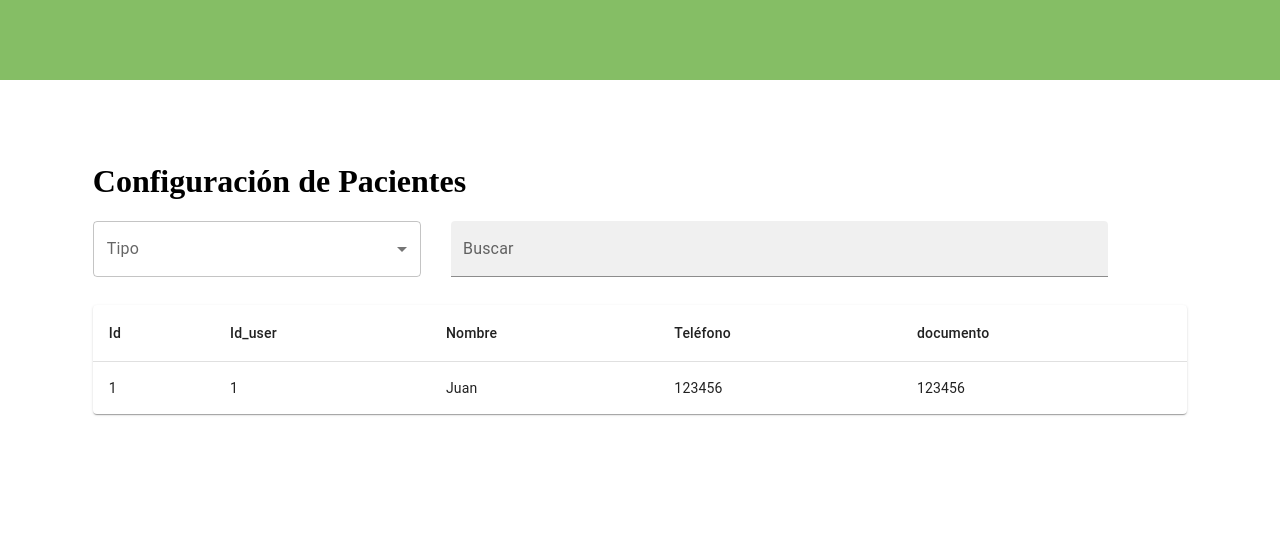
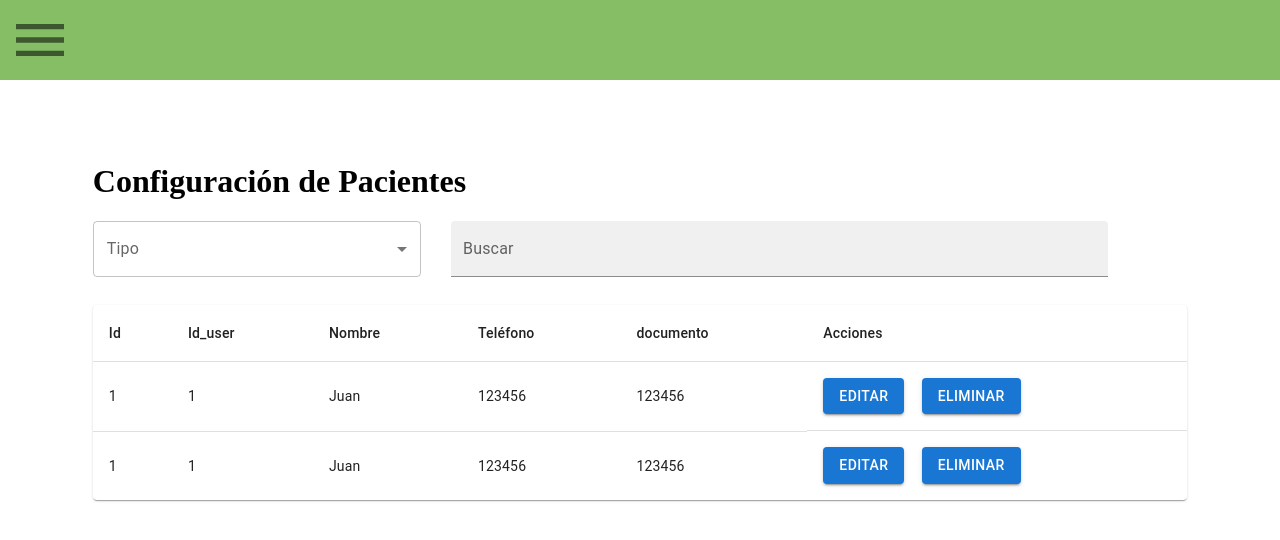
Before and after one commit to SSR-Med/luz-calendary-front, a React (Vite) app in the folder frontend/: page /patient in a window 1280 px wide. Shown: the top 540 px of the page. Built offline with nearby package versions, Linux system fonts and the light colour scheme.

Commit message:
Feature(Buttons in configuration tables)

```diff
--- a/frontend/src/components/Configuration.tsx
+++ b/frontend/src/components/Configuration.tsx
@@ -3,8 +3,11 @@ import "/src/static/css/configuration/Configuration.css"
 // Dependencies
 import { useState } from "react";
 import { TextField,SelectChangeEvent, FormControl, InputLabel, Select, MenuItem,
-    TableContainer, Paper, Table, TableHead ,TableBody, TableRow, TableCell
+    TableContainer, Paper, Table, TableHead ,TableBody, TableRow, TableCell,
+    IconButton, Button
  } from "@mui/material";
+// Icons
+import { Menu } from "@mui/icons-material";
 // Components
 import LeftNavigationMenu from "./LeftNavigationMenu";
 
@@ -45,24 +48,50 @@ function createHeaderConfigurationTable(header:string[]){
                         <TableCell>{headerElement}</TableCell>
                     ))
                 }
+                <TableCell>Acciones</TableCell>
             </TableRow>
         </TableHead>
     )
 }
 
-function createBodyConfigurationTable(rows:Record<string,any>[]){
+interface editButtonConfigurationProps {
+    editedRowIndex:number|null;
+    setEditedRowIndex:React.Dispatch<React.SetStateAction<any>>;
+}
+
+function createEditButtonConfiguration(index:number,editButtonConfigurationProps:editButtonConfigurationProps){
+    if(editButtonConfigurationProps.editedRowIndex === index){
+        return(
+            <TableCell key={index} sx={{display:"flex",gap:"5%"}}>
+                <Button variant="contained" onClick={()=>editButtonConfigurationProps.setEditedRowIndex(null)}>Confirmar</Button>
+                <Button variant="contained" onClick={()=>editButtonConfigurationProps.setEditedRowIndex(null)}>Cancelar</Button>
+            </TableCell>
+        )
+    }
+    else{
+        return(
+            <TableCell key={index} sx={{display:"flex",gap:"5%"}}>
+                <Button variant="contained" onClick={() => editButtonConfigurationProps.setEditedRowIndex(index)}>Editar</Button>
+                <Button variant="contained" onClick={() => editButtonConfigurationProps.setEditedRowIndex(index)}>Eliminar</Button>
+            </TableCell>
+        )
+    }
+}
+
+function createBodyConfigurationTable(rows:Record<string,any>[], editButtonConfigurationProps:editButtonConfigurationProps){
     return (
         <TableBody>
             {
-                rows.map((row:any) => (
+                rows.map((row:any, index) => (
                     <TableRow
                     key={row.id}
                     sx={{ '&:last-child td, &:last-child th': { border: 0 } }}>
                         {
                             Object.keys(row).map((key:string) => (
-                                <TableCell>{row[key]}</TableCell>
+                                <TableCell key={index}>{row[key]}</TableCell>
                             ))
                         }
+                        {createEditButtonConfiguration(index,editButtonConfigurationProps)}
                     </TableRow>
                 ))
             }
@@ -75,28 +104,34 @@ interface configurationTableProps {
     rows:any[];
 }
 
-function createConfigurationTable(configurationTableProps:configurationTableProps){
+function createConfigurationTable(configurationTableProps:configurationTableProps,editButtonConfigurationProps:editButtonConfigurationProps){
     return (
         <TableContainer component={Paper} sx={{overflowY:"scroll",maxHeight:"45vh"}}>
             <Table>
                 {createHeaderConfigurationTable(configurationTableProps.header)}
-                {createBodyConfigurationTable(configurationTableProps.rows)}
+                {createBodyConfigurationTable(configurationTableProps.rows,editButtonConfigurationProps)}
             </Table>
         </TableContainer>
     )
 
 }
 
-export default function Configuration(configurationName:string,dictFormValues: Record<string,string>,configurationTableProps:configurationTableProps){
+export default function Configuration(configurationName:string,
+    dictFormValues: Record<string,string>,
+    configurationTableProps:configurationTableProps){
     // Menu
     const [open, setOpen] = useState(false);
     // Form
     const [valueForm, setValueForm] = useState('');
+    // Edit row
+    const [editedRowIndex,setEditedRowIndex] = useState(null);
     return (
         <div className="configuration-objects">
             {LeftNavigationMenu(open, setOpen)}
             <header>
-
+                <IconButton>
+                    <Menu onClick={() => setOpen(!open)} style = {{fontSize: "8vh"}}></Menu>
+                </IconButton>
             </header>
             <main>
                 <div className="configuration-div">
@@ -105,7 +140,11 @@ export default function Configuration(configurationName:string,dictFormValues: R
                         <div className="configuration-searcher">
                             {createFormControl({valueForm, setValueForm, dictFormValues})}
                         </div>
-                        {createConfigurationTable(configurationTableProps)}
+                        {createConfigurationTable(configurationTableProps,
+                            {
+                                editedRowIndex,
+                                setEditedRowIndex
+                            })}
                     </div>
                 </div>
             </main>
--- a/frontend/src/routes/configuration/Patient.tsx
+++ b/frontend/src/routes/configuration/Patient.tsx
@@ -16,6 +16,7 @@ export default function Patient() {
           header: ["Id","Id_user","Nombre","Teléfono","documento"],
           rows : [
             {id:1, id_user:1, name:"Juan", cellphone:"123456", document:"123456"},
+            {id:1, id_user:1, name:"Juan", cellphone:"123456", document:"123456"}
           ]
         })}
       </>
```
